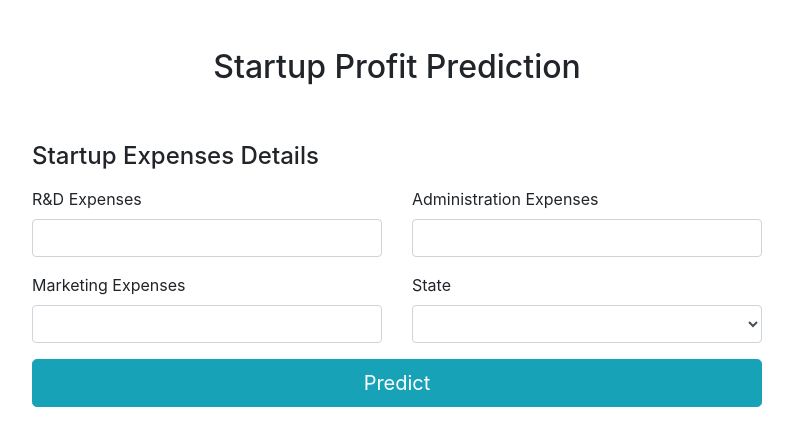
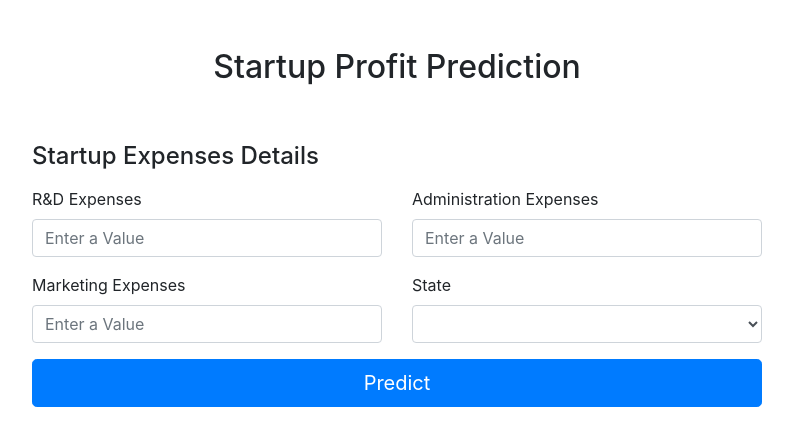
Before and after one commit to anmoldeep7/startupprofit, a Flask app: page / in a window 1280 px wide. Shown: the top 446 px of the page, without its empty margins (243-1036 px from the left). Run offline with Flask 2, Linux system fonts and the light colour scheme; some libraries are stand-ins or nearby versions.

Commit message:
Update index.html

```diff
--- a/templates/index.html
+++ b/templates/index.html
@@ -26,17 +26,17 @@
                   <div class="row">
                      <div class="col-md-6 mb-3">
                         <label for="r_d_expenses">R&D Expenses</label>
-                        <input type="text" class="form-control" id="r_d_expenses" name="r_d_expenses" placeholder="" value="" required>
+                        <input type="text" class="form-control" id="r_d_expenses" name="r_d_expenses" placeholder="Enter a Value" value="" required>
                      </div>
                      <div class="col-md-6 mb-3">
                         <label for="administration_expenses">Administration Expenses</label>
-                        <input type="text" class="form-control" id="administration_expenses" name="administration_expenses"  placeholder="" value="" required>
+                        <input type="text" class="form-control" id="administration_expenses" name="administration_expenses"  placeholder="Enter a Value" value="" required>
                      </div>
                   </div>
                   <div class="row">
                      <div class="col-md-6 mb-3">
                         <label for="marketing_expenses">Marketing Expenses</label>
-                        <input type="text" class="form-control" id="marketing_expenses" name="marketing_expenses" placeholder="" value="" required>
+                        <input type="text" class="form-control" id="marketing_expenses" name="marketing_expenses" placeholder="Enter a Value" value="" required>
                      </div>
                      <div class="col-md-6 mb-3">
                         <label for="state">State</label>
@@ -51,7 +51,7 @@
                   {% if show_hidden == True %}
                <div class="alert alert-success" role="alert">{{ prediction_text }}</div>
                {% endif %}
-                  <button class="btn btn-info btn-lg btn-block" type="submit">Predict</button>
+                  <button class="btn btn-primary btn-lg btn-block" type="submit">Predict</button>
             </div>
             <div class="col-md-2">
             </div>
```
